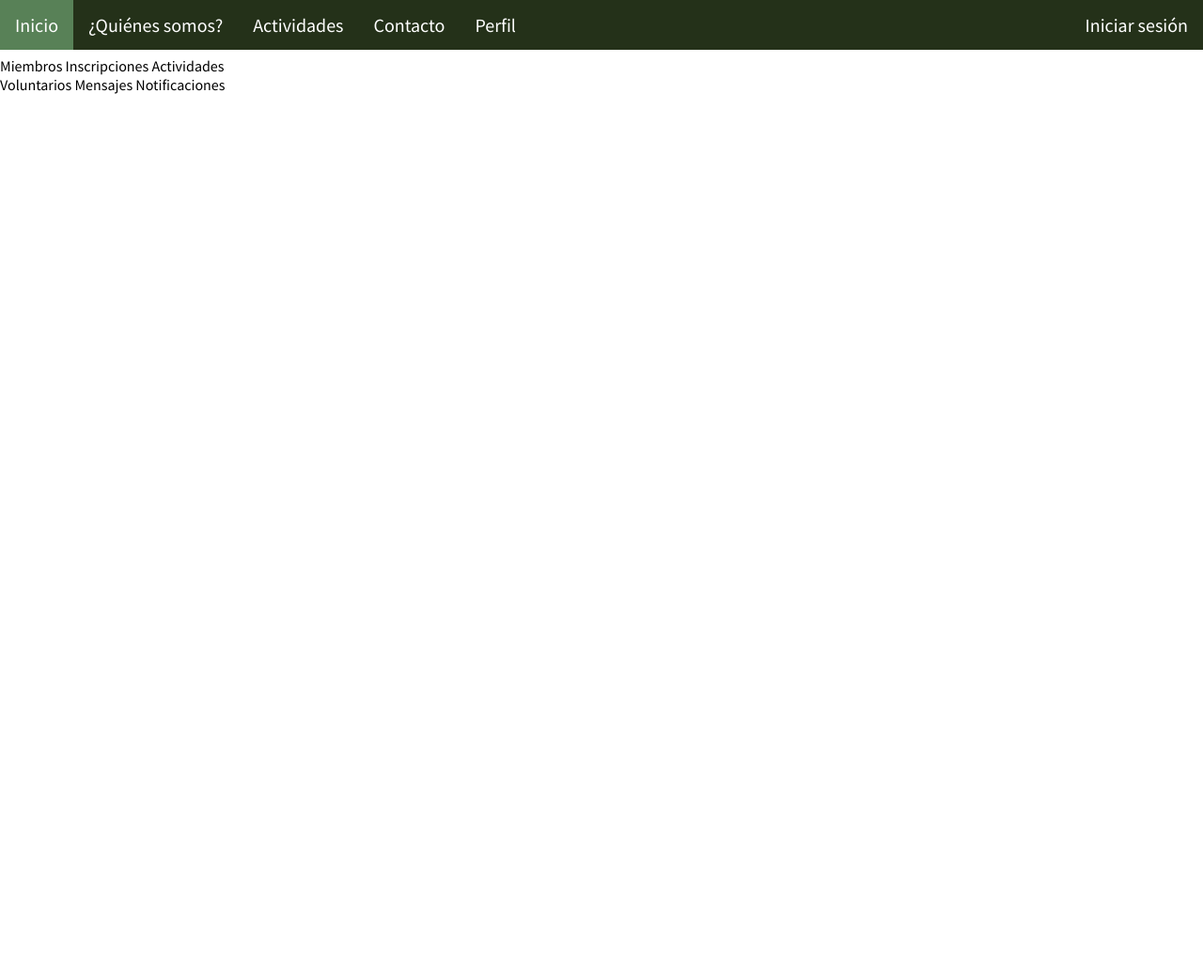
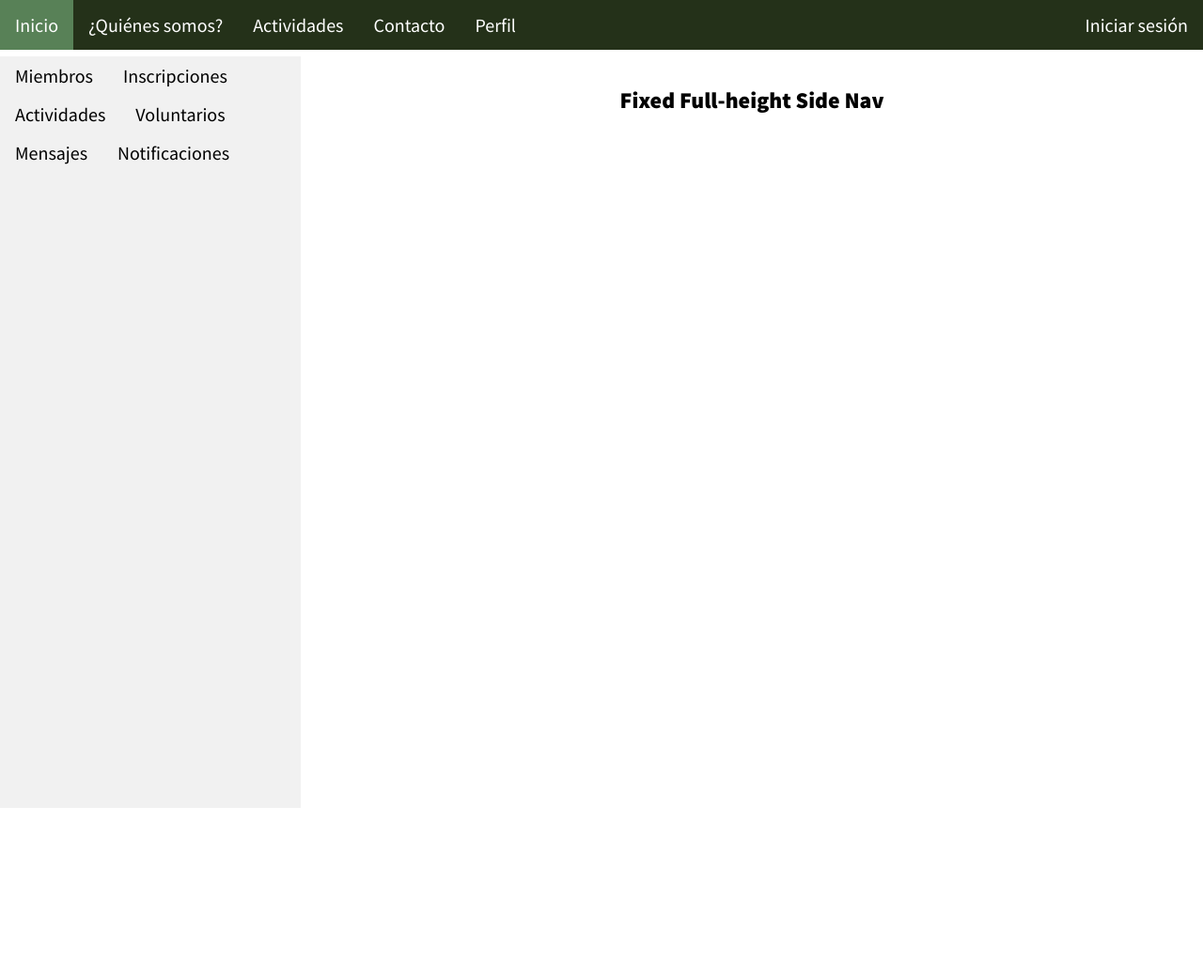
Before and after one commit to Esen-Q1-2022-Prog-Interfaz/grupo03-proyecto-final, a Flask app: page /admin/dashboard in a window 1280 px wide. Shown: the whole page at 94% size. Before the commit the page ends 100 px from the top, so only its background shows below. Run offline with Flask 2, Linux system fonts and the light colour scheme; parts of the project's set-up code (start-up, migrations or seed data) failed here and were passed over; some libraries are stand-ins or nearby versions; some web fonts are replaced.

Commit message:
vertical navbar funciona

```diff
--- a/static/css/styleAdmin.css
+++ b/static/css/styleAdmin.css
@@ -0,0 +1,35 @@
+
+.verticalBar  ul {
+    list-style-type: none;
+    margin: 0;
+    padding: 0;
+    width: 25%;
+    margin-top: 60px;
+    background-color: #f1f1f1;
+    position: fixed;
+    height: 100%;
+    overflow: auto;
+  }
+
+  .verticalBar li a {
+    display: block;
+    color: #000;
+    padding: 8px 16px;
+    text-decoration: none;
+  }
+
+  .verticalBar li a.active {
+    background-color: #04AA6D;
+    color: white;
+  }
+
+  .verticalBar li a:hover:not(.active) {
+    background-color: #555;
+    color: white;
+  }
+
+  .bodyDash {
+    margin-left:25%;
+    padding:1px 16px;
+    height:1000px;
+  }
--- a/templates/admin/baseAdmin.html
+++ b/templates/admin/baseAdmin.html
@@ -4,6 +4,7 @@
     <meta charset="UTF-8" />
     <meta http-equiv="X-UA-Compatible" content="IE=edge" />
     <meta name="viewport" content="width=device-width, initial-scale=1.0" />
+    <link rel="stylesheet" href="../../static/css/styleAdmin.css" />
     <link rel="stylesheet" href="../../static/css/styleMain.css" />
     <script
       src="https://kit.fontawesome.com/bfe61dead8.js"
--- a/templates/admin/dashboard.html
+++ b/templates/admin/dashboard.html
@@ -1,30 +1,20 @@
-<!DOCTYPE html>
-<html lang="en">
-<head>
-    <meta charset="UTF-8">
-    <meta http-equiv="X-UA-Compatible" content="IE=edge">
-    <meta name="viewport" content="width=device-width, initial-scale=1.0">
-    <title>Document</title>
-</head>
-<body>
-    {% extends './admin/baseAdmin.html' %} {% block title %}Dashboard{% endblock %} {%
-        block contents %}
-       <br>
-       <br>
+{% extends './admin/baseAdmin.html' %} {% block title %}Dashboard{% endblock %}
+{%block contents %}
+<br> <br>
+    <div class="verticalBar">
+            <ul>
+        <li><a href="#Miembros">Miembros</a></li>
+        <li><a href="#Inscripciones">Inscripciones</a></li>
+        <li><a href="#Actividades">Actividades</a></li>
+        <li><a href="#Voluntarios">Voluntarios</a></li>
+        <li><a href="#Mensajes">Mensajes</a></li>
+        <li><a href="#Notificaciones">Notificaciones</a></li>
+        </ul>
+    </div>
 
-    <!-- Sidebar/menu -->
-    <nav style="width:300px;" id="mySidebar"><br>
+    <div class="bodyDash">
+        <h2>Fixed Full-height Side Nav</h2>
 
-      <div class="w3-bar-block">
-        <a href="#" >Miembros</a>
-        <a href="#" >Inscripciones</a>
-        <a href="#" >Actividades</a>
-        <a href="#" >Voluntarios</a>
-        <a href="#" >Mensajes</a>
-        <a href="#" >Notificaciones</a>
       </div>
-    </nav>
 
-        {% endblock %}
-</body>
-</html>
+    {% endblock %}
```
